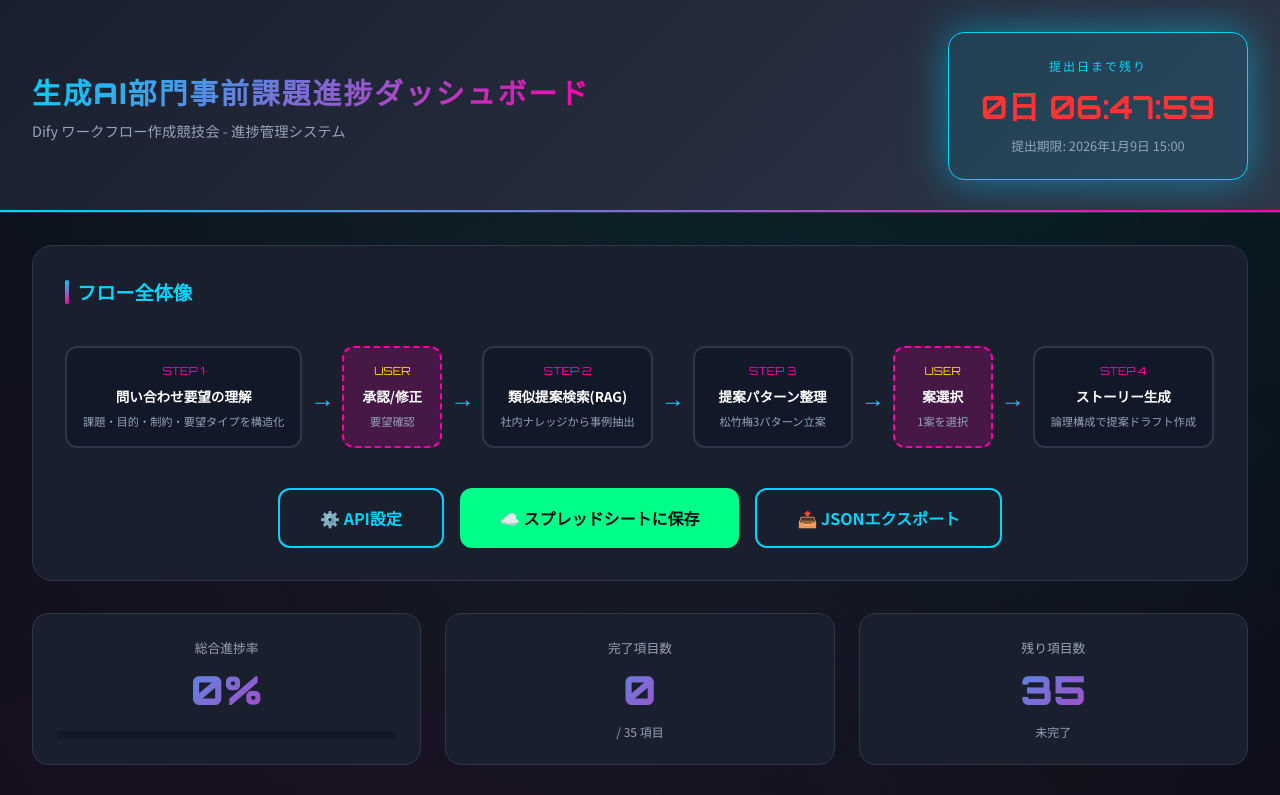
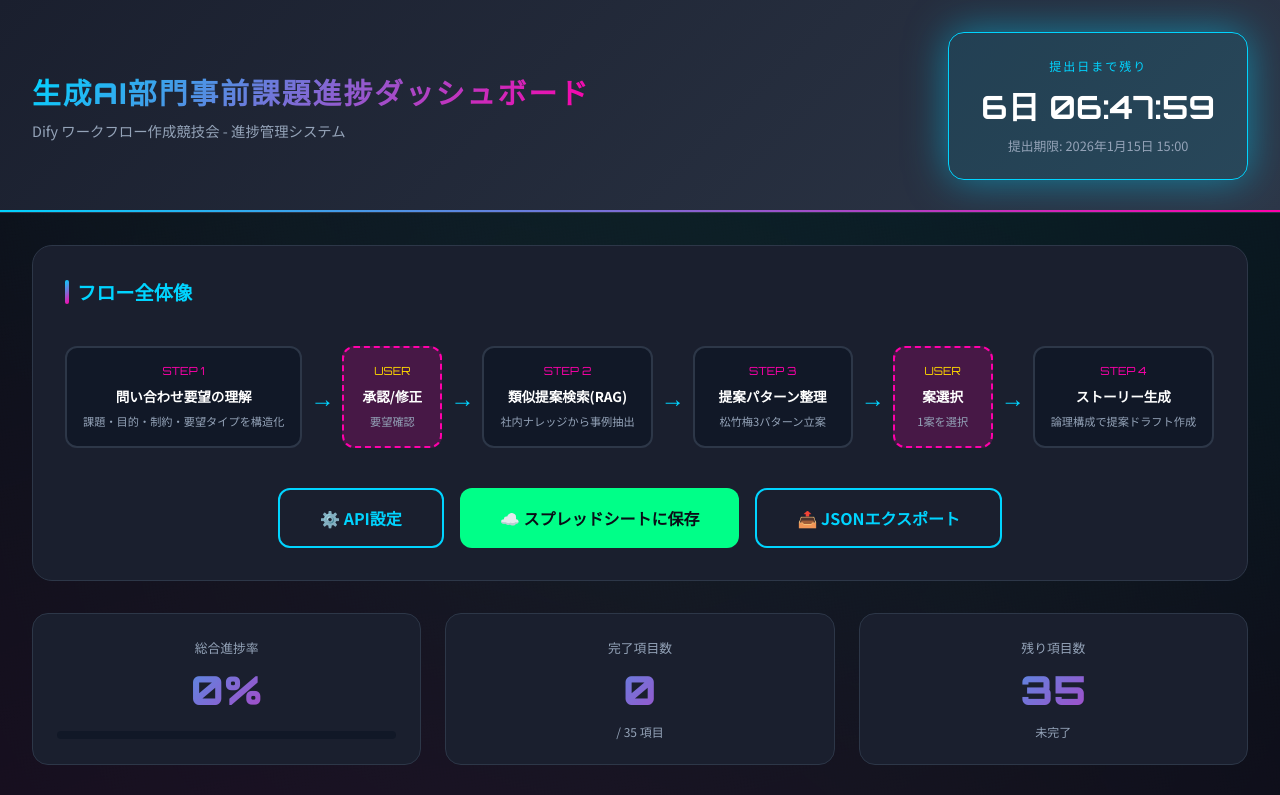
Before and after one commit to ykuriaki1212-rgb/dify, a plain HTML site: page index.html in a window 1280 px wide. Shown: the top 795 px of the page. Drawn offline with Linux system fonts and the light colour scheme; no server answers.

Commit message:
Update countdown deadline to January 15, 2026

```diff
--- a/index.html
+++ b/index.html
@@ -1033,7 +1033,7 @@
             <div class="countdown-container">
                 <div class="countdown-label">提出日まで残り</div>
                 <div class="countdown-timer" id="countdown">-- 日 --:--:--</div>
-                <div class="countdown-date">提出期限: 2026年1月9日 15:00</div>
+                <div class="countdown-date">提出期限: 2026年1月15日 15:00</div>
             </div>
         </div>
     </header>
@@ -1812,8 +1812,8 @@
 
         // Countdown Timer
         function updateCountdown() {
-            // 日本時間 2026年1月9日 15:00 を明示的に設定
-            const deadline = new Date('2026-01-09T15:00:00+09:00');
+            // 日本時間 2026年1月15日 15:00 を明示的に設定
+            const deadline = new Date('2026-01-15T15:00:00+09:00');
             const now = new Date();
             const diff = deadline - now;
 
```
